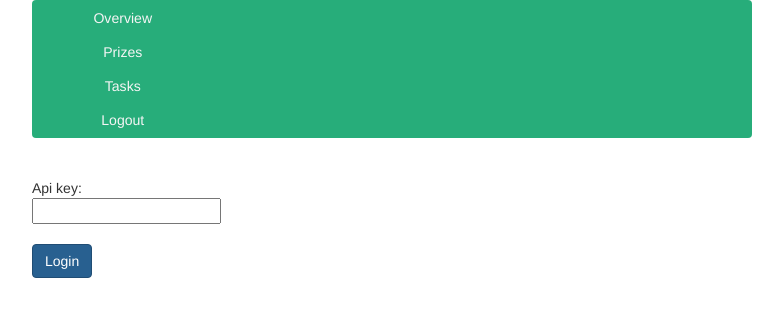
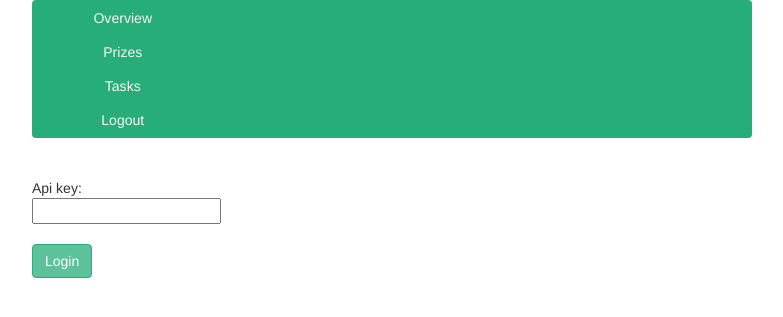
Before and after one commit to skvaryk/pyt_semestral_project, a Flask app: template templates/pages/jira_register.html in a window 1280 px wide, with the pointer over the restyled element. Shown: the top 317 px of the page, without its empty margins (248-1031 px from the left). Run offline with Flask 2, Linux system fonts and the light colour scheme; the template is opened without the code that fills it, so the values that code supplies are empty; parts of the project's set-up code (start-up, migrations or seed data) failed here and were passed over; some libraries are stand-ins or nearby versions.

Commit message:
added button hover

```diff
--- a/static/styles/default_style.css
+++ b/static/styles/default_style.css
@@ -55,3 +55,13 @@ button.btn-primary {
     background-color: #27ad7a;
     border-color: #27ad7a;
 }
+
+input.btn-primary:hover {
+    background-color: #5dc19b;
+    border-color: #27ad7a;
+}
+
+button.btn-primary:hover {
+    background-color: #5dc19b;
+    border-color: #27ad7a;
+}
--- a/templates/layouts/main.html
+++ b/templates/layouts/main.html
@@ -18,7 +18,7 @@
     <nav class="navbar navbar-expand navbar-dark" style="background-color: #27ad7a;">
 
         <div class="box nav-item active">
-            <!-- TODO: redirect to '/' -->
+            <!-- TODO: redirect to '/' ? -->
             <a href="/users" class="btn nav-link mr-auto navbutton">Overview</a>
         </div>
 
```
